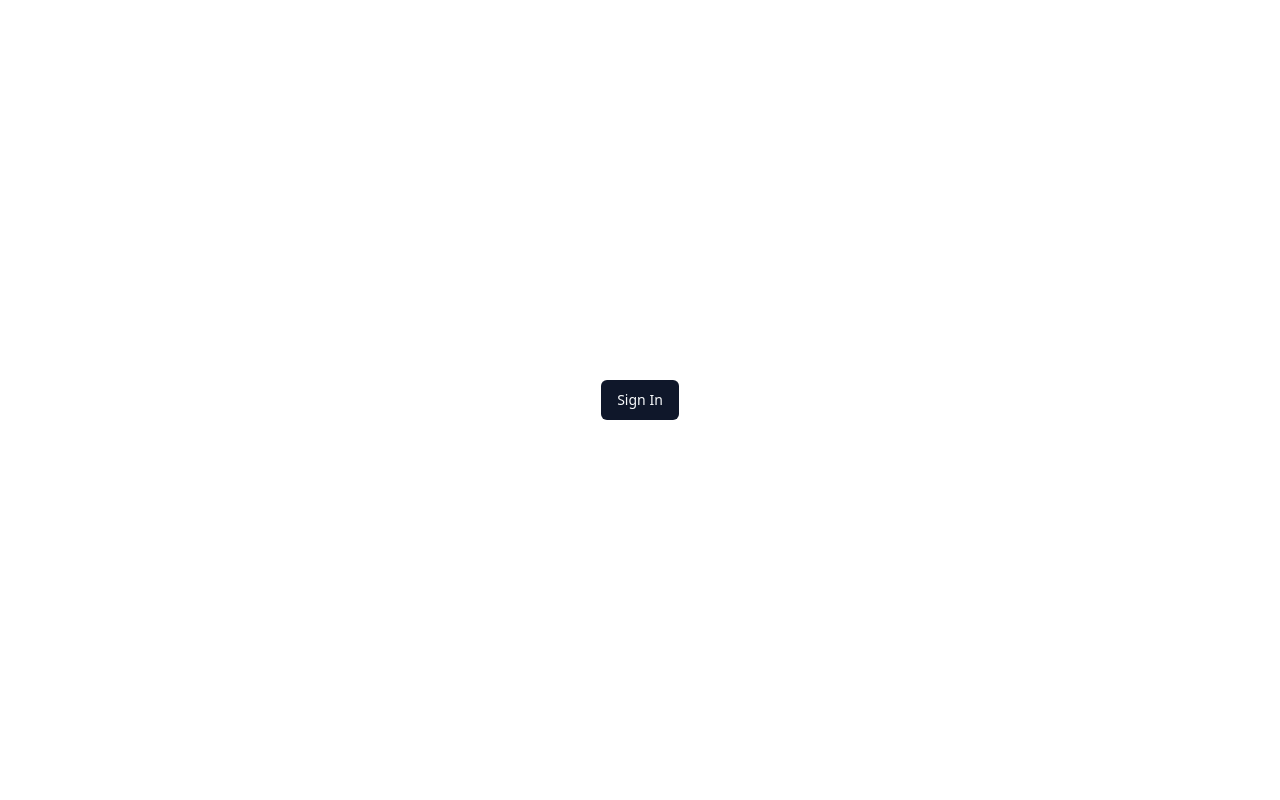
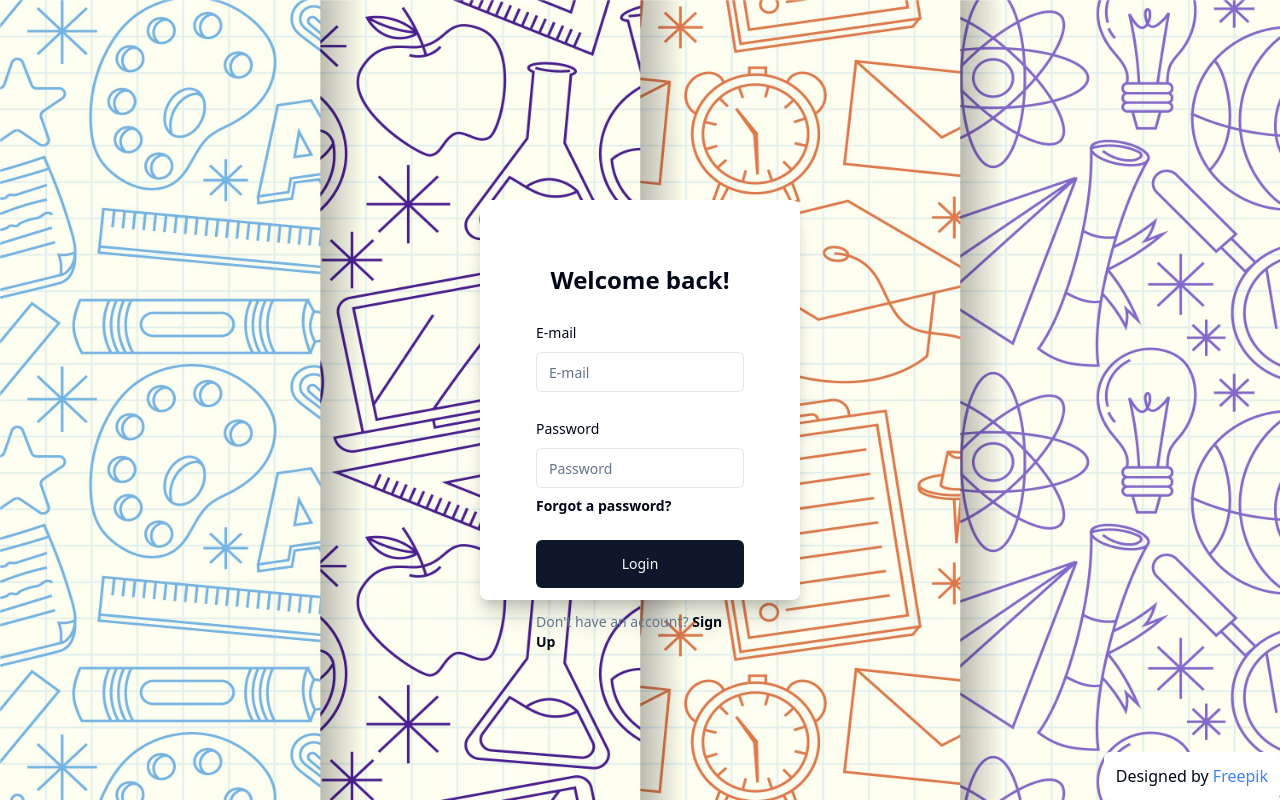
Before and after one commit to lekhoi2709/Lumen, a React (Vite) app in the folder client/: page / in a window 1280 px wide. Built offline with nearby package versions, Linux system fonts and the light colour scheme.

Commit message:
Add: sign in page

```diff
--- a/client/src/App.tsx
+++ b/client/src/App.tsx
@@ -1,8 +1,8 @@
 import "./App.css";
-import { Button } from "@/components/ui/button";
 import { useState, useEffect } from "react";
 import AuthLayout from "@/components/auth-layout";
 import SplashScreen from "@/components/splash-screen";
+import SignIn from "@/routes/auth/signin";
 
 function App() {
   const [showSplash, setShowSplash] = useState(
@@ -23,7 +23,7 @@ function App() {
     <SplashScreen />
   ) : (
     <AuthLayout>
-      <Button>Sign In</Button>
+      <SignIn />
     </AuthLayout>
   );
 }
--- a/client/src/components/auth-layout.tsx
+++ b/client/src/components/auth-layout.tsx
@@ -1,13 +1,33 @@
 import React from "react";
+import AuthBg from "@/assets/auth-bg.jpg";
 
-export default function AuthLayout({
-  children,
-}: {
-  children: React.ReactNode;
-}) {
+function AuthLayout({ children }: { children: React.ReactNode }) {
   return (
-    <div className="w-screen h-screen flex items-center justify-center">
-      {children}
+    <div className="w-screen h-screen flex">
+      <div className="w-full h-full absolute z-0">
+        <img
+          src={AuthBg}
+          alt="background"
+          className="w-full h-full object-cover lg:object-fill"
+        />
+      </div>
+      <section className="z-10 w-full h-full flex items-center justify-center">
+        {children}
+      </section>
+      <span className="absolute z-10 bottom-0 right-0 p-3 bg-white backdrop-blur-sm rounded-md">
+        <p className="">
+          Designed by{" "}
+          <a
+            href="https://www.freepik.com/"
+            target="_blank"
+            className="text-blue-500"
+          >
+            Freepik
+          </a>
+        </p>
+      </span>
     </div>
   );
 }
+
+export default AuthLayout;
--- a/client/src/components/layout.tsx
+++ b/client/src/components/layout.tsx
@@ -1,9 +1,11 @@
 import React from "react";
 
-export default function Layout({ children }: { children: React.ReactNode }) {
+function Layout({ children }: { children: React.ReactNode }) {
   return (
     <div className="w-screen h-screen flex items-center justify-center">
       {children}
     </div>
   );
 }
+
+export default Layout;
--- a/client/src/components/splash-screen.tsx
+++ b/client/src/components/splash-screen.tsx
@@ -1,7 +1,9 @@
-export default function SplashScreen() {
+function SplashScreen() {
   return (
     <div className="w-screen h-screen flex items-center justify-center">
       <h1>Welcome</h1>
     </div>
   );
 }
+
+export default SplashScreen;
--- /dev/null
+++ b/client/src/components/ui/input.tsx
@@ -0,0 +1,25 @@
+import * as React from "react"
+
+import { cn } from "@/lib/utils"
+
+export interface InputProps
+  extends React.InputHTMLAttributes<HTMLInputElement> {}
+
+const Input = React.forwardRef<HTMLInputElement, InputProps>(
+  ({ className, type, ...props }, ref) => {
+    return (
+      <input
+        type={type}
+        className={cn(
+          "flex h-10 w-full rounded-md border border-input bg-background px-3 py-2 text-sm ring-offset-background file:border-0 file:bg-transparent file:text-sm file:font-medium placeholder:text-muted-foreground focus-visible:outline-none focus-visible:ring-2 focus-visible:ring-ring focus-visible:ring-offset-2 disabled:cursor-not-allowed disabled:opacity-50",
+          className
+        )}
+        ref={ref}
+        {...props}
+      />
+    )
+  }
+)
+Input.displayName = "Input"
+
+export { Input }
--- /dev/null
+++ b/client/src/routes/auth/signin.tsx
@@ -0,0 +1,86 @@
+import { z } from "zod";
+import { zodResolver } from "@hookform/resolvers/zod";
+import { useForm } from "react-hook-form";
+import {
+  Form,
+  FormControl,
+  FormDescription,
+  FormField,
+  FormItem,
+  FormLabel,
+  FormMessage,
+} from "@/components/ui/form";
+import { Input } from "@/components/ui/input";
+import { Button } from "@/components/ui/button";
+
+const formSchema = z.object({
+  email: z.string().email(),
+  password: z.string().min(6).max(50),
+});
+
+function SignIn() {
+  const form = useForm<z.infer<typeof formSchema>>({
+    resolver: zodResolver(formSchema),
+    mode: "onBlur",
+  });
+
+  function onSubmit(data: z.infer<typeof formSchema>) {
+    console.log(data);
+  }
+
+  return (
+    <Form {...form}>
+      <form
+        onSubmit={form.handleSubmit(onSubmit)}
+        className="bg-background rounded-lg drop-shadow-xl shadow-xl min-w-2/3 w-2/3 lg:w-1/4 lg:h-1/2 flex flex-col p-8 py-12 lg:p-14 lg:py-16 items-center font-sans gap-6"
+      >
+        <h1 className="text-xl lg:text-2xl font-bold">Welcome back!</h1>
+        <FormField
+          control={form.control}
+          name="email"
+          render={({ field }) => (
+            <FormItem className="w-full">
+              <FormLabel>E-mail</FormLabel>
+              <FormControl>
+                <Input placeholder="E-mail" {...field} />
+              </FormControl>
+              <FormMessage />
+            </FormItem>
+          )}
+        />
+        <FormField
+          control={form.control}
+          name="password"
+          render={({ field }) => (
+            <FormItem className="w-full">
+              <FormLabel>Password</FormLabel>
+              <FormControl>
+                <Input placeholder="Password" {...field} />
+              </FormControl>
+              <FormDescription>
+                <a
+                  href="#"
+                  className="cursor-pointer font-bold text-foreground"
+                >
+                  Forgot a password?
+                </a>
+              </FormDescription>
+              <FormMessage />
+            </FormItem>
+          )}
+        />
+        <Button type="submit" className="w-full py-6">
+          Login
+        </Button>
+        <FormDescription>
+          Don't have an account?{" "}
+          <a href="#" className="cursor-pointer font-bold text-foreground">
+            Sign Up
+          </a>
+        </FormDescription>
+      </form>
+    </Form>
+  );
+}
+
+export default SignIn;
```
Also changed, not shown: client/src/assets/auth-bg.jpg (added).
